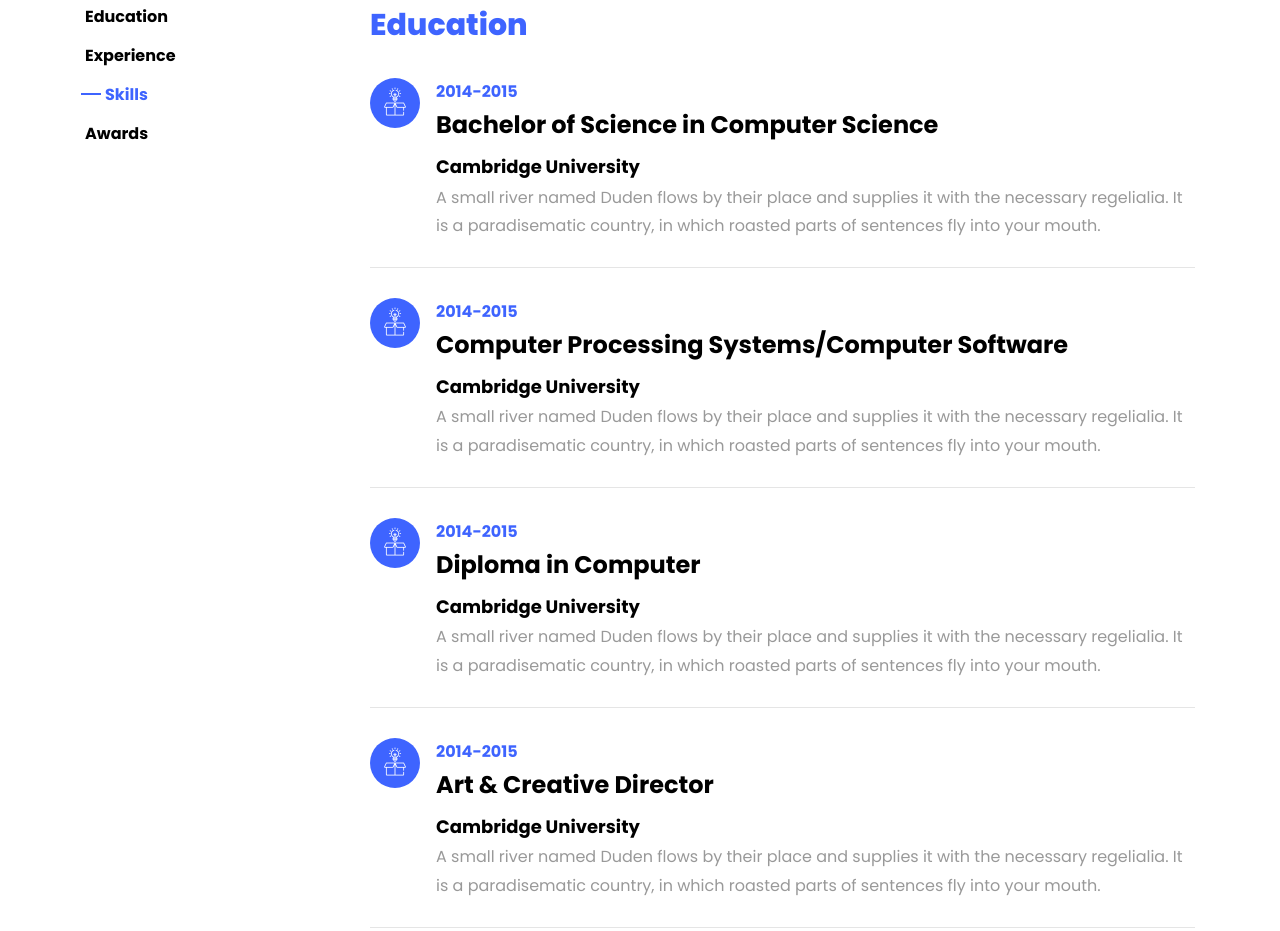
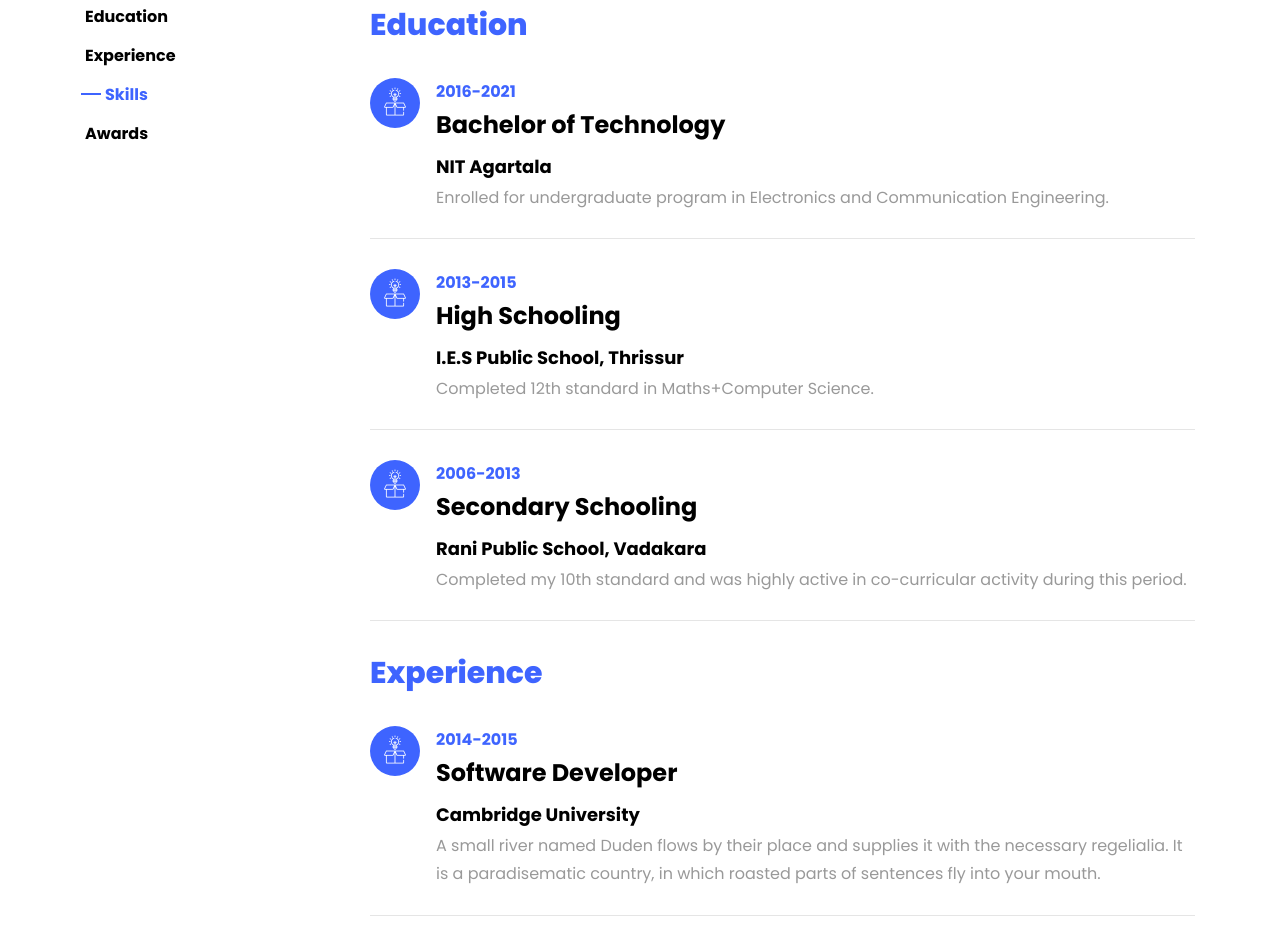
Before and after one commit to techievivek/my-portfolio-website, a plain HTML site: page index.html in a window 1280 px wide. Shown: the part 1594-2525 px from the top of the page. Drawn offline with Linux system fonts and the light colour scheme; files whose address does not match are found by name.

Commit message:
added schooling info

```diff
--- a/index.html
+++ b/index.html
@@ -152,10 +152,10 @@
 					    		<span class="flaticon-ideas"></span>
 					    	</div>
 					    	<div class="text pl-3">
-		    					<span class="date">2014-2015</span>
-		    					<h2>Bachelor of Science in Computer Science</h2>
-		    					<span class="position">Cambridge University</span>
-		    					<p>A small river named Duden flows by their place and supplies it with the necessary regelialia. It is a paradisematic country, in which roasted parts of sentences fly into your mouth.</p>
+		    					<span class="date">2016-2021</span>
+		    					<h2>Bachelor of Technology</h2>
+		    					<span class="position">NIT Agartala</span>
+		    					<p>Enrolled for undergraduate program in Electronics and Communication Engineering.</p>
 	    					</div>
 	    				</div>
 	    				<div class="resume-wrap d-flex ftco-animate">
@@ -163,10 +163,10 @@
 					    		<span class="flaticon-ideas"></span>
 					    	</div>
 					    	<div class="text pl-3">
-		    					<span class="date">2014-2015</span>
-		    					<h2>Computer Processing Systems/Computer Software</h2>
-		    					<span class="position">Cambridge University</span>
-		    					<p>A small river named Duden flows by their place and supplies it with the necessary regelialia. It is a paradisematic country, in which roasted parts of sentences fly into your mouth.</p>
+		    					<span class="date">2013-2015</span>
+		    					<h2>High Schooling</h2>
+		    					<span class="position">I.E.S Public School, Thrissur</span>
+		    					<p>Completed 12th standard in Maths+Computer Science.</p>
 		    				</div>
 	    				</div>
 	    				<div class="resume-wrap d-flex ftco-animate">
@@ -174,24 +174,12 @@
 					    		<span class="flaticon-ideas"></span>
 					    	</div>
 					    	<div class="text pl-3">
-		    					<span class="date">2014-2015</span>
-		    					<h2>Diploma in Computer</h2>
-		    					<span class="position">Cambridge University</span>
-		    					<p>A small river named Duden flows by their place and supplies it with the necessary regelialia. It is a paradisematic country, in which roasted parts of sentences fly into your mouth.</p>
+		    					<span class="date">2006-2013</span>
+		    					<h2>Secondary Schooling</h2>
+		    					<span class="position">Rani Public School, Vadakara</span>
+		    					<p>Completed my 10th standard and was highly active in co-curricular activity during this period.</p>
 		    				</div>
 	    				</div>
-	    				<div class="resume-wrap d-flex ftco-animate">
-	    					<div class="icon d-flex align-items-center justify-content-center">
-					    		<span class="flaticon-ideas"></span>
-					    	</div>
-					    	<div class="text pl-3">
-		    					<span class="date">2014-2015</span>
-		    					<h2>Art &amp; Creative Director</h2>
-		    					<span class="position">Cambridge University</span>
-		    					<p>A small river named Duden flows by their place and supplies it with the necessary regelialia. It is a paradisematic country, in which roasted parts of sentences fly into your mouth.</p>
-		    				</div>
-	    				</div>
-					  </div>
 
 					  <div id="page-2" class= "page two">
 					  	<h2 class="heading">Experience</h2>
```
